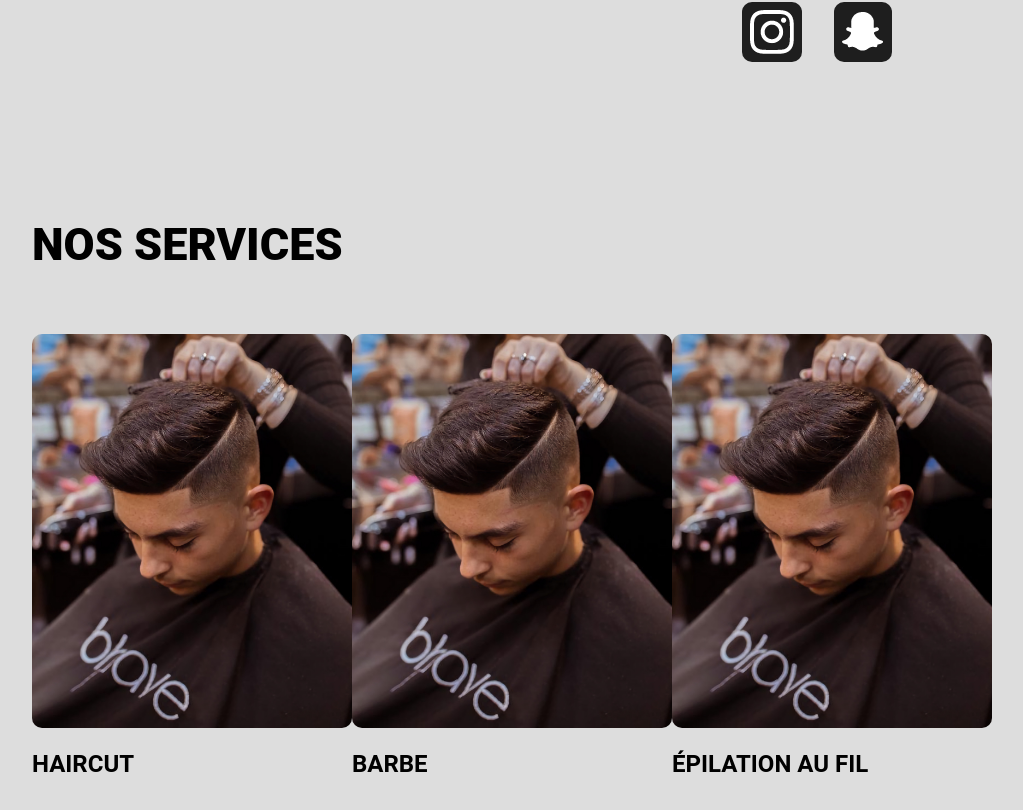
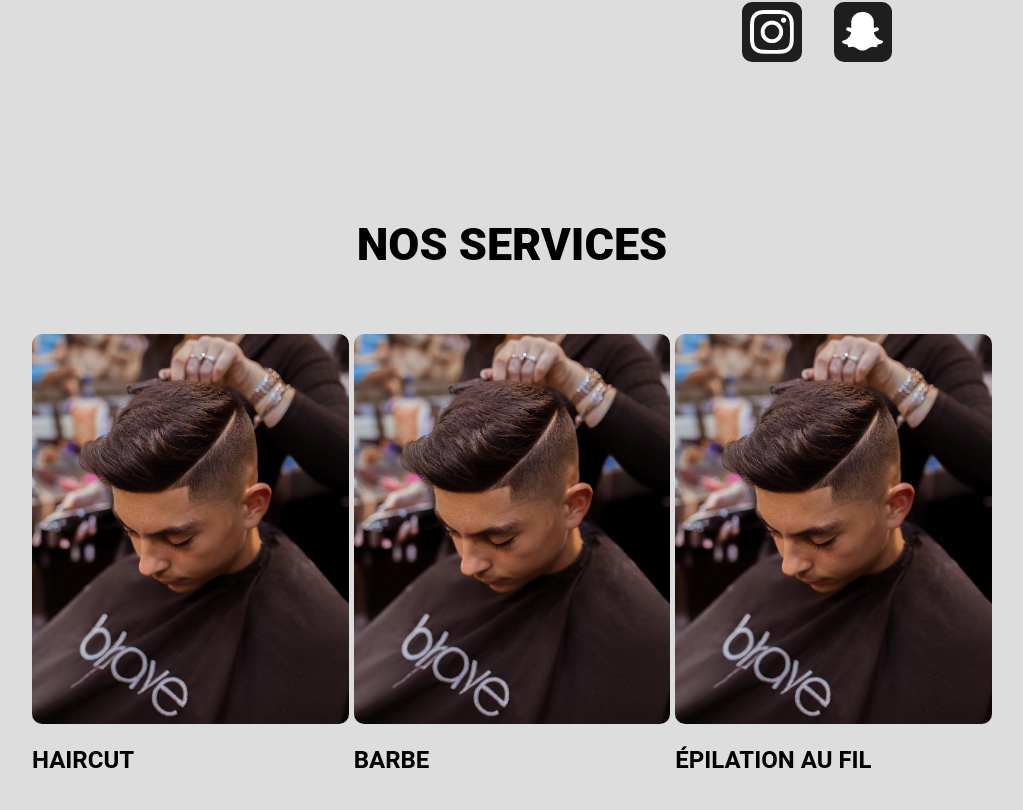
Before and after one commit to hamidousow/barber-app, a React (Create React App) app: page / in a window 1280 px wide. Shown: the part 1515-2325 px from the top of the page, without its empty margins (128-1151 px from the left). Built offline with nearby package versions, Linux system fonts and the light colour scheme.

Commit message:
services card resize, center title

```diff
--- a/src/components/Card/_card.scss
+++ b/src/components/Card/_card.scss
@@ -1,6 +1,6 @@
 .service_card {
-    width: 350px;
-    height: 400px;
+    max-width: 520px;
+    height: auto;
     // overflow: hidden;
 
 
--- a/src/components/NosServices/Service.js
+++ b/src/components/NosServices/Service.js
@@ -25,7 +25,7 @@ const Service = () => {
     ]
 
     return (
-        <section>
+        <section id="section-services">
             <h2 className='section_title'>nos services</h2>
             <div className='services-container'>
                 {services.map((service) => {
--- a/src/components/NosServices/_service.scss
+++ b/src/components/NosServices/_service.scss
@@ -2,4 +2,10 @@
     display: flex;
     flex-direction: row;
     justify-content: space-between;
+    flex-grow: 1;
+    column-gap: 5px;
 }
+
+#section-services .section_title {
+    text-align: center;
+}
--- a/src/index.css
+++ b/src/index.css
@@ -241,8 +241,8 @@ section .section_title {
 }
 
 .service_card {
-  width: 350px;
-  height: 400px;
+  max-width: 520px;
+  height: auto;
 }
 
 .service_card img {
@@ -262,5 +262,14 @@ section .section_title {
   -webkit-box-pack: justify;
       -ms-flex-pack: justify;
           justify-content: space-between;
+  -webkit-box-flex: 1;
+      -ms-flex-positive: 1;
+          flex-grow: 1;
+  -webkit-column-gap: 5px;
+          column-gap: 5px;
+}
+
+#section-services .section_title {
+  text-align: center;
 }
 /*# sourceMappingURL=index.css.map */
```
Also changed, not shown: 1 other file (tests, documents, lock files or other folders).
